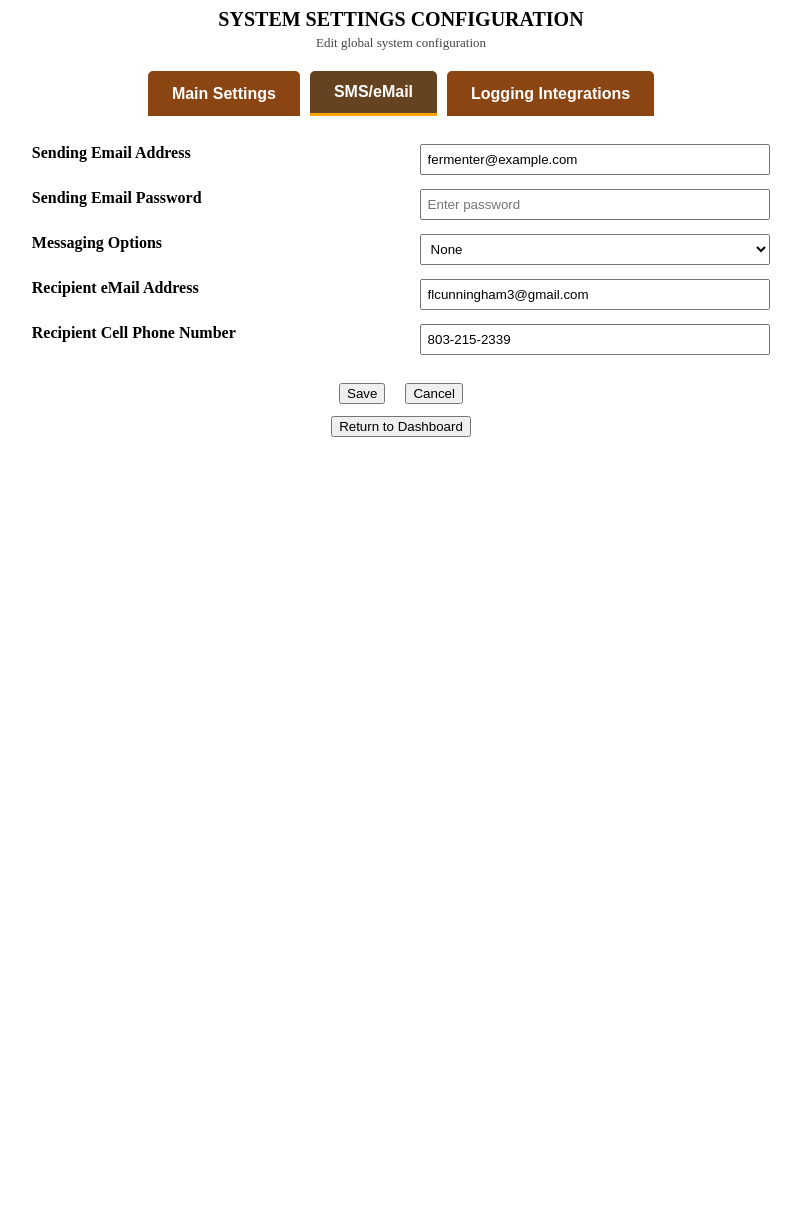
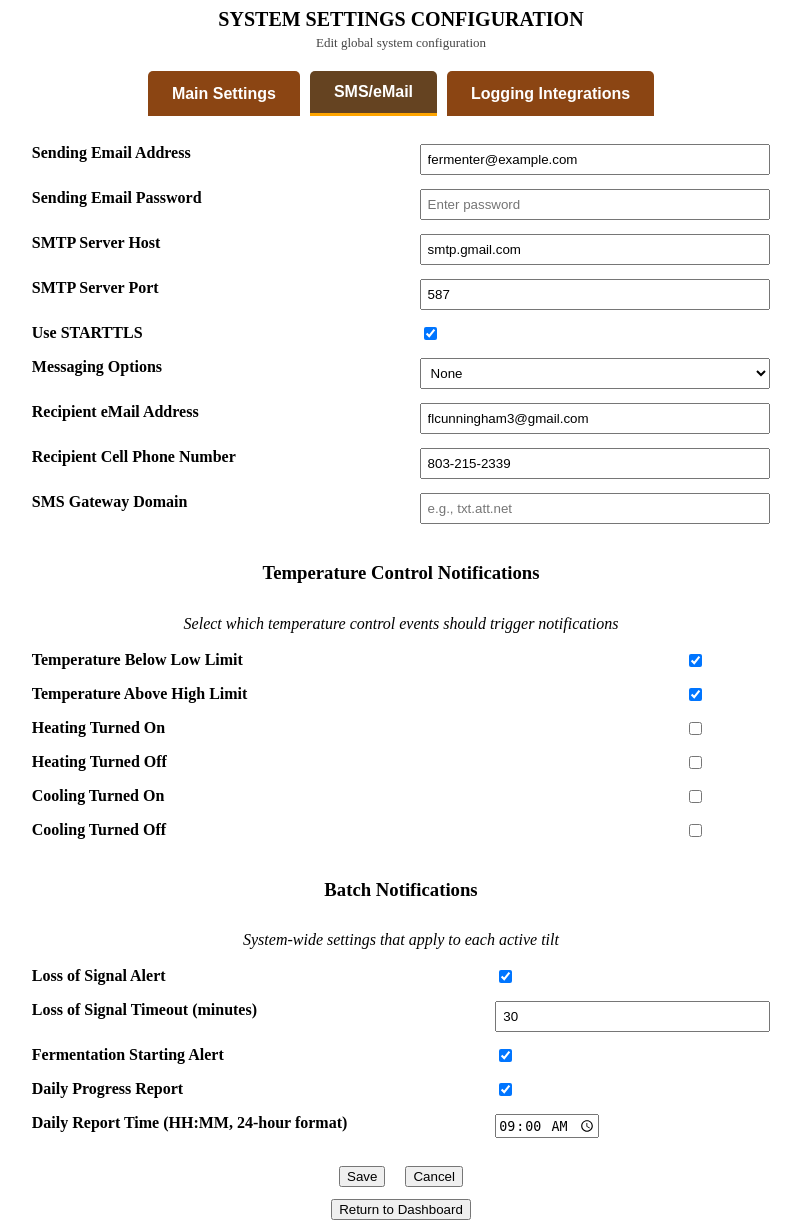
Before and after one commit to RabbitFarmer/Fermenter-Temp-Controller, a Flask app: page /system_config in a window 1280 px wide, after a click on "SMS/eMail". Shown: the whole page, without its empty margins (239-1040 px from the left). Before the commit the page ends 437 px from the top, so only its background shows below. Run offline with Flask 3, Linux system fonts and the light colour scheme; parts of the project's set-up code (start-up, migrations or seed data) failed here and were passed over.

Commit message:
Add email/SMS notification infrastructure and UI settings
Co-authored-by: RabbitFarmer <42279002+RabbitFarmer@users.noreply.github.com>

```diff
--- a/app.py
+++ b/app.py
@@ -382,6 +382,7 @@ live_tilts = {}
 tilt_status = {}
 
 last_tilt_log_ts = {}
+batch_notification_state = {}  # Track notification state per tilt/brewid
 
 def generate_brewid(beer_name, batch_name, date_str):
     id_str = f"{beer_name}-{batch_name}-{date_str}"
@@ -414,6 +415,54 @@ def get_current_temp_for_control_tilt():
         if info.get("temp_f") is not None:
             return info.get("temp_f")
     return None
+
+def log_tilt_reading(color, gravity, temp_f, rssi):
+    """
+    Log tilt readings with interval-based rate limiting and batch tracking.
+    Also handles batch notification triggers (loss of signal, fermentation start, etc.).
+    """
+    cfg = tilt_cfg.get(color, {})
+    brewid = cfg.get('brewid', '')
+
+    # Rate limiting based on tilt_logging_interval_minutes
+    interval_minutes = int(system_cfg.get('tilt_logging_interval_minutes', 15))
+    now = datetime.utcnow()
+    last_log = last_tilt_log_ts.get(color)
+
+    if last_log:
+        elapsed = (now - last_log).total_seconds() / 60.0
+        if elapsed < interval_minutes:
+            return
+
+    last_tilt_log_ts[color] = now
+
+    # Create payload
+    payload = {
+        "timestamp": now.replace(microsecond=0).isoformat() + "Z",
+        "tilt_color": color,
+        "gravity": round(gravity, 3) if gravity is not None else None,
+        "temp_f": temp_f,
+        "rssi": rssi,
+        "beer_name": cfg.get("beer_name", ""),
+        "batch_name": cfg.get("batch_name", ""),
+        "brewid": brewid,
+        "recipe_og": cfg.get("recipe_og", ""),
+        "actual_og": cfg.get("actual_og"),
+        "og_confirmed": cfg.get("og_confirmed", False)
+    }
+
+    # Log to control log
+    append_control_log("tilt_reading", payload)
+
+    # Log to batch-specific jsonl
+    if brewid:
+        append_sample_to_batch_jsonl(color, brewid, payload)
+
+    # Forward to third-party if configured
+    forward_to_third_party_if_configured(payload)
+
+    # Track batch notification state and check triggers
+    check_batch_notifications(color, gravity, temp_f, brewid, cfg)
 
 def detection_callback(device, advertisement_data):
     try:
@@ -689,6 +738,266 @@ def send_warning(subject, body):
     ok = attempt_send_notifications(subject, body)
     return ok
 
+def send_temp_control_notification(event_type, temp, low_limit, high_limit, tilt_color):
+    """
+    Send notifications for temperature control events if enabled in settings.
+    """
+    # Get temp control notification settings
+    temp_notif_cfg = system_cfg.get('temp_control_notifications', {})
+
+    # Check if this specific event type is enabled
+    if not temp_notif_cfg.get(f'enable_{event_type}', False):
+        return
+
+    brewery_name = system_cfg.get('brewery_name', 'Unknown Brewery')
+    now = datetime.utcnow()
+
+    # Create caption based on event type
+    caption_map = {
+        'temp_below_low_limit': f'Temperature Below Low Limit - Current: {temp:.1f}°F, Low Limit: {low_limit:.1f}°F',
+        'temp_above_high_limit': f'Temperature Above High Limit - Current: {temp:.1f}°F, High Limit: {high_limit:.1f}°F',
+        'heating_on': f'Heating Turned On - Current: {temp:.1f}°F, Low Limit: {low_limit:.1f}°F',
+        'heating_off': f'Heating Turned Off - Current: {temp:.1f}°F',
+        'cooling_on': f'Cooling Turned On - Current: {temp:.1f}°F, High Limit: {high_limit:.1f}°F',
+        'cooling_off': f'Cooling Turned Off - Current: {temp:.1f}°F'
+    }
+
+    caption = caption_map.get(event_type, f'Temperature Control Event: {event_type}')
+
+    subject = f"{brewery_name} - Temperature Control Alert"
+    body = f"""Brewery Name: {brewery_name}
+Date: {now.strftime('%Y-%m-%d')}
+Time: {now.strftime('%H:%M:%S')}
+Tilt Color: {tilt_color}
+
+{caption}"""
+
+    attempt_send_notifications(subject, body)
+
+def check_batch_notifications(color, gravity, temp_f, brewid, cfg):
+    """
+    Check and trigger batch-specific notifications:
+    1. Loss of signal detection
+    2. Fermentation starting detection
+    3. Daily report scheduling (handled separately in periodic task)
+    """
+    if not brewid:
+        return
+
+    # Get notification settings from system config
+    notif_cfg = system_cfg.get('batch_notifications', {})
+
+    # Initialize state for this brewid if needed
+    if brewid not in batch_notification_state:
+        batch_notification_state[brewid] = {
+            'last_reading_time': datetime.utcnow(),
+            'signal_lost': False,
+            'signal_loss_notified': False,
+            'fermentation_started': False,
+            'fermentation_start_notified': False,
+            'gravity_history': [],
+            'last_daily_report': None
+        }
+
+    state = batch_notification_state[brewid]
+    state['last_reading_time'] = datetime.utcnow()
+
+    # Reset signal loss flag when we receive a reading
+    if state['signal_lost']:
+        state['signal_lost'] = False
+        state['signal_loss_notified'] = False
+
+    # Track gravity history for fermentation start detection
+    if gravity is not None:
+        state['gravity_history'].append({
+            'gravity': gravity,
+            'timestamp': datetime.utcnow()
+        })
+        # Keep only recent readings (last 10)
+        if len(state['gravity_history']) > 10:
+            state['gravity_history'].pop(0)
+
+    # Check fermentation starting condition
+    if notif_cfg.get('enable_fermentation_starting', True):
+        check_fermentation_starting(color, brewid, cfg, state)
+
+def check_fermentation_starting(color, brewid, cfg, state):
+    """
+    Detect fermentation start: 3 consecutive readings at least 0.010 below starting gravity.
+    """
+    if state.get('fermentation_start_notified'):
+        return
+
+    actual_og = cfg.get('actual_og')
+    if not actual_og:
+        return
+
+    try:
+        starting_gravity = float(actual_og)
+    except (ValueError, TypeError):
+        return
+
+    history = state.get('gravity_history', [])
+    if len(history) < 3:
+        return
+
+    # Check last 3 readings
+    last_three = history[-3:]
+    all_below_threshold = all(
+        reading['gravity'] is not None and reading['gravity'] <= (starting_gravity - 0.010)
+        for reading in last_three
+    )
+
+    if all_below_threshold:
+        current_gravity = last_three[-1]['gravity']
+        brewery_name = system_cfg.get('brewery_name', 'Unknown Brewery')
+        beer_name = cfg.get('beer_name', 'Unknown Beer')
+
+        subject = f"{brewery_name} - Fermentation Started"
+        body = f"""Brewery Name: {brewery_name}
+Tilt Color: {color}
+Brew Name: {beer_name}
+Date/Time: {datetime.utcnow().strftime('%Y-%m-%d %H:%M:%S')}
+
+Fermentation has started.
+Gravity at start: {starting_gravity:.3f}
+Gravity now: {current_gravity:.3f}"""
+
+        if attempt_send_notifications(subject, body):
+            state['fermentation_start_notified'] = True
+            state['fermentation_started'] = True
+
+def check_signal_loss():
+    """
+    Periodic check for loss of signal on all active tilts.
+    Run this in a separate thread or periodic task.
+    """
+    notif_cfg = system_cfg.get('batch_notifications', {})
+    if not notif_cfg.get('enable_loss_of_signal', True):
+        return
+
+    loss_timeout_minutes = int(notif_cfg.get('loss_of_signal_timeout_minutes', 30))
+    now = datetime.utcnow()
+
+    for brewid, state in batch_notification_state.items():
+        if state.get('signal_loss_notified'):
+            continue
+
+        last_reading = state.get('last_reading_time')
+        if not last_reading:
+            continue
+
+        elapsed_minutes = (now - last_reading).total_seconds() / 60.0
+
+        if elapsed_minutes >= loss_timeout_minutes:
+            # Find the tilt color and config for this brewid
+            color = None
+            cfg = None
+            for tilt_color, tilt_data in tilt_cfg.items():
+                if tilt_data.get('brewid') == brewid:
+                    color = tilt_color
+                    cfg = tilt_data
+                    break
+
+            if color and cfg:
+                brewery_name = system_cfg.get('brewery_name', 'Unknown Brewery')
+                beer_name = cfg.get('beer_name', 'Unknown Beer')
+
+                subject = f"{brewery_name} - Loss of Signal"
+                body = f"""Brewery Name: {brewery_name}
+Tilt Color: {color}
+Brew Name: {beer_name}
+Date/Time: {now.strftime('%Y-%m-%d %H:%M:%S')}
+
+Loss of Signal -- Receiving no tilt readings"""
+
+                if attempt_send_notifications(subject, body):
+                    state['signal_lost'] = True
+                    state['signal_loss_notified'] = True
+
+def send_daily_report():
+    """
+    Send daily progress report for all active tilts.
+    Should be scheduled to run at user-specified time.
+    """
+    notif_cfg = system_cfg.get('batch_notifications', {})
+    if not notif_cfg.get('enable_daily_report', True):
+        return
+
+    brewery_name = system_cfg.get('brewery_name', 'Unknown Brewery')
+
+    for color, cfg in tilt_cfg.items():
+        brewid = cfg.get('brewid')
+        if not brewid:
+            continue
+
+        # Check if we have recent data for this tilt
+        if color not in live_tilts:
+            continue
+
+        state = batch_notification_state.get(brewid, {})
+
+        # Check if we already sent today's report
+        last_report = state.get('last_daily_report')
+        if last_report:
+            try:
+                last_report_dt = datetime.fromisoformat(last_report)
+                if (datetime.utcnow() - last_report_dt).total_seconds() < 20 * 3600:  # Less than 20 hours
+                    continue
+            except Exception:
+                pass
+
+        beer_name = cfg.get('beer_name', 'Unknown Beer')
+        actual_og = cfg.get('actual_og')
+
+        if not actual_og:
+            continue
+
+        try:
+            starting_gravity = float(actual_og)
+        except (ValueError, TypeError):
+            continue
+
+        current_data = live_tilts.get(color, {})
+        current_gravity = current_data.get('gravity')
+
+        if current_gravity is None:
+            continue
+
+        net_change = starting_gravity - current_gravity
+
+        # Calculate change since yesterday (24 hours ago)
+        change_since_yesterday = 0.0
+        history = state.get('gravity_history', [])
+        if history:
+            # Find reading closest to 24 hours ago
+            target_time = datetime.utcnow() - timedelta(hours=24)
+            closest_reading = None
+            min_diff = float('inf')
+
+            for reading in history:
+                time_diff = abs((reading['timestamp'] - target_time).total_seconds())
+                if time_diff < min_diff:
+                    min_diff = time_diff
+                    closest_reading = reading
+
+            if closest_reading and closest_reading['gravity'] is not None:
+                change_since_yesterday = closest_reading['gravity'] - current_gravity
+
+        subject = f"{brewery_name} - Daily Report"
+        body = f"""Brewery Name: {brewery_name}
+Tilt Color: {color}
+Brew Name: {beer_name}
+Date/Time: {datetime.utcnow().strftime('%Y-%m-%d %H:%M:%S')}
+
+Starting Gravity: {starting_gravity:.3f}
+Last Gravity: {current_gravity:.3f}
+Net Change: {net_change:.3f}
+Change since yesterday: {change_since_yesterday:.3f}"""
+
+        if attempt_send_notifications(subject, body):
+            state['last_daily_report'] = datetime.utcnow().isoformat()
+
 # --- Kasa command dedupe & rate limit -------------------------------------
 _last_kasa_command = {}
 _KASA_RATE_LIMIT_SECONDS = int(system_cfg.get("kasa_rate_limit_seconds", 10) or 10)
@@ -837,6 +1146,8 @@ def temperature_control_logic():
         if not temp_cfg.get("below_limit_logged"):
             append_control_log("temp_below_low_limit", {"low_limit": low, "current_temp": temp, "high_limit": high, "tilt_color": temp_cfg.get("tilt_color", "")})
             temp_cfg["below_limit_logged"] = True
+            # Send notification if enabled
+            send_temp_control_notification("temp_below_low_limit", temp, low, high, temp_cfg.get("tilt_color", ""))
     else:
         control_heating("off")
 
@@ -846,6 +1157,8 @@ def temperature_control_logic():
         if not temp_cfg.get("above_limit_logged"):
             append_control_log("temp_above_high_limit", {"low_limit": low, "current_temp": temp, "high_limit": high, "tilt_color": temp_cfg.get("tilt_color", "")})
             temp_cfg["above_limit_logged"] = True
+            # Send notification if enabled
+            send_temp_control_notification("temp_above_high_limit", temp, low, high, temp_cfg.get("tilt_color", ""))
     else:
         control_cooling("off")
 
@@ -882,6 +1195,8 @@ def kasa_result_listener():
                     temp_cfg["heating_error_msg"] = ""
                     event = "heating_on" if action == 'on' else "heating_off"
                     append_control_log(event, {"low_limit": temp_cfg.get("low_limit"), "current_temp": temp_cfg.get("current_temp"), "high_limit": temp_cfg.get("high_limit"), "tilt_color": temp_cfg.get("tilt_color", "")})
+                    # Send notification if enabled
+                    send_temp_control_notification(event, temp_cfg.get("current_temp", 0), temp_cfg.get("low_limit", 0), temp_cfg.get("high_limit", 0), temp_cfg.get("tilt_color", ""))
                 else:
                     temp_cfg["heating_error"] = True
                     temp_cfg["heating_error_msg"] = result.get('error', '') or ''
@@ -893,6 +1208,8 @@ def kasa_result_listener():
                     temp_cfg["cooling_error_msg"] = ""
                     event = "cooling_on" if action == 'on' else "cooling_off"
                     append_control_log(event, {"low_limit": temp_cfg.get("low_limit"), "current_temp": temp_cfg.get("current_temp"), "high_limit": temp_cfg.get("high_limit"), "tilt_color": temp_cfg.get("tilt_color", "")})
+                    # Send notification if enabled
+                    send_temp_control_notification(event, temp_cfg.get("current_temp", 0), temp_cfg.get("low_limit", 0), temp_cfg.get("high_limit", 0), temp_cfg.get("tilt_color", ""))
                 else:
                     temp_cfg["cooling_error"] = True
                     temp_cfg["cooling_error_msg"] = result.get('error', '') or ''
@@ -959,6 +1276,50 @@ def periodic_temp_control():
 
 threading.Thread(target=periodic_temp_control, daemon=True).start()
 
+# --- Periodic batch monitoring thread -------------------------------------
+def periodic_batch_monitoring():
+    """Monitor for signal loss and schedule daily reports."""
+    last_daily_check = None
+
+    while True:
+        try:
+            # Check for signal loss every 5 minutes
+            check_signal_loss()
+
+            # Check if it's time for daily reports
+            notif_cfg = system_cfg.get('batch_notifications', {})
+            daily_report_time = notif_cfg.get('daily_report_time', '09:00')  # Default 9 AM
+
+            now = datetime.utcnow()
+            current_time_str = now.strftime('%H:%M')
+
+            # Check if we should send daily report (within 5 minute window)
+            if daily_report_time:
+                try:
+                    report_hour, report_min = map(int, daily_report_time.split(':'))
+                    current_hour = now.hour
+                    current_min = now.minute
+
+                    # Check if current time is within 5 minutes of report time
+                    time_match = (current_hour == report_hour and
+                                 abs(current_min - report_min) < 5)
+
+                    # Only send once per day
+                    if time_match:
+                        if not last_daily_check or (now - last_daily_check).total_seconds() > 3600:
+                            send_daily_report()
+                            last_daily_check = now
+                except Exception as e:
+                    print(f"[LOG] Error checking daily report time: {e}")
+
+        except Exception as e:
+            print(f"[LOG] Exception in periodic_batch_monitoring: {e}")
+
+        # Sleep for 5 minutes
+        time.sleep(300)
+
+threading.Thread(target=periodic_batch_monitoring, daemon=True).start()
+
 # --- BLE scanner thread ---------------------------------------------------
 def ble_loop():
     async def run_scanner():
@@ -1008,6 +1369,7 @@ def update_system_config():
     sending_email_password = data.get("sending_email_password", "")
     if sending_email_password:
         system_cfg["sending_email_password"] = sending_email_password
+        system_cfg["smtp_password"] = sending_email_password  # Use same password for SMTP
 
     system_cfg.update({
         "brewery_name": data.get("brewery_name", ""),
@@ -1031,6 +1393,10 @@ def update_system_config():
         "external_url_2": data.get("external_url_2", system_cfg.get('external_url_2','')),
         "warning_mode": data.get("warning_mode", "NONE"),
         "sending_email": data.get("sending_email", system_cfg.get('sending_email','')),
+        "smtp_host": data.get("smtp_host", system_cfg.get('smtp_host', 'smtp.gmail.com')),
+        "smtp_port": int(data.get("smtp_port", system_cfg.get('smtp_port', 587))),
+        "smtp_starttls": 'smtp_starttls' in data,
+        "smtp_user": data.get("sending_email", system_cfg.get('sending_email','')),  # Use sending_email as SMTP user
         "sms_gateway_domain": data.get("sms_gateway_domain", system_cfg.get('sms_gateway_domain','')),
         "external_method": data.get("external_method", system_cfg.get('external_method','POST')),
         "external_content_type": data.get("external_content_type", system_cfg.get('external_content_type','form')),
@@ -1039,6 +1405,28 @@ def update_system_config():
         "kasa_rate_limit_seconds": data.get("kasa_rate_limit_seconds", system_cfg.get('kasa_rate_limit_seconds', 10)),
         "tilt_logging_interval_minutes": int(data.get("tilt_logging_interval_minutes", system_cfg.get("tilt_logging_interval_minutes", 15)))
     })
+
+    # Update temperature control notifications settings
+    temp_control_notif = {
+        'enable_temp_below_low_limit': 'enable_temp_below_low_limit' in data,
+        'enable_temp_above_high_limit': 'enable_temp_above_high_limit' in data,
+        'enable_heating_on': 'enable_heating_on' in data,
+        'enable_heating_off': 'enable_heating_off' in data,
+        'enable_cooling_on': 'enable_cooling_on' in data,
+        'enable_cooling_off': 'enable_cooling_off' in data,
+    }
+    system_cfg['temp_control_notifications'] = temp_control_notif
+
+    # Update batch notifications settings
+    batch_notif = {
+        'enable_loss_of_signal': 'enable_loss_of_signal' in data,
+        'loss_of_signal_timeout_minutes': int(data.get('loss_of_signal_timeout_minutes', 30)),
+        'enable_fermentation_starting': 'enable_fermentation_starting' in data,
+        'enable_daily_report': 'enable_daily_report' in data,
+        'daily_report_time': data.get('daily_report_time', '09:00'),
+    }
+    system_cfg['batch_notifications'] = batch_notif
+
     save_json(SYSTEM_CFG_FILE, system_cfg)
 
     new_warn = system_cfg.get('warning_mode','NONE')
--- a/templates/system_config.html
+++ b/templates/system_config.html
@@ -137,6 +137,18 @@
             <td><input type="password" name="sending_email_password" id="sending_email_password" placeholder="Enter password"></td>
           </tr>
           <tr>
+            <td><label for="smtp_host"><b>SMTP Server Host</b></label></td>
+            <td><input type="text" name="smtp_host" id="smtp_host" value="{{ system_settings.get('smtp_host', 'smtp.gmail.com') }}" placeholder="e.g., smtp.gmail.com"></td>
+          </tr>
+          <tr>
+            <td><label for="smtp_port"><b>SMTP Server Port</b></label></td>
+            <td><input type="number" name="smtp_port" id="smtp_port" value="{{ system_settings.get('smtp_port', 587) }}"></td>
+          </tr>
+          <tr>
+            <td><label for="smtp_starttls"><b>Use STARTTLS</b></label></td>
+            <td><input type="checkbox" name="smtp_starttls" id="smtp_starttls" {% if system_settings.get('smtp_starttls', True) %}checked{% endif %}></td>
+          </tr>
+          <tr>
             <td><label for="warning_mode"><b>Messaging Options</b></label></td>
             <td>
               <select name="warning_mode" id="warning_mode">
@@ -154,6 +166,72 @@
           <tr>
             <td><label for="mobile"><b>Recipient Cell Phone Number</b></label></td>
             <td><input type="text" name="mobile" id="mobile" value="{{ system_settings.get('mobile','') }}"></td>
+          </tr>
+          <tr>
+            <td><label for="sms_gateway_domain"><b>SMS Gateway Domain</b></label></td>
+            <td><input type="text" name="sms_gateway_domain" id="sms_gateway_domain" value="{{ system_settings.get('sms_gateway_domain','') }}" placeholder="e.g., txt.att.net"></td>
+          </tr>
+        </table>
+
+        <h3 style="text-align: center; margin-top: 30px;">Temperature Control Notifications</h3>
+        <table class="config-table" style="width: 60%; margin: auto;">
+          <tr>
+            <td colspan="2" style="text-align: center; font-style: italic; padding: 10px;">
+              Select which temperature control events should trigger notifications
+            </td>
+          </tr>
+          <tr>
+            <td><label for="enable_temp_below_low_limit"><b>Temperature Below Low Limit</b></label></td>
+            <td><input type="checkbox" name="enable_temp_below_low_limit" id="enable_temp_below_low_limit" {% if system_settings.get('temp_control_notifications', {}).get('enable_temp_below_low_limit', True) %}checked{% endif %}></td>
+          </tr>
+          <tr>
+            <td><label for="enable_temp_above_high_limit"><b>Temperature Above High Limit</b></label></td>
+            <td><input type="checkbox" name="enable_temp_above_high_limit" id="enable_temp_above_high_limit" {% if system_settings.get('temp_control_notifications', {}).get('enable_temp_above_high_limit', True) %}checked{% endif %}></td>
+          </tr>
+          <tr>
+            <td><label for="enable_heating_on"><b>Heating Turned On</b></label></td>
+            <td><input type="checkbox" name="enable_heating_on" id="enable_heating_on" {% if system_settings.get('temp_control_notifications', {}).get('enable_heating_on', False) %}checked{% endif %}></td>
+          </tr>
+          <tr>
+            <td><label for="enable_heating_off"><b>Heating Turned Off</b></label></td>
+            <td><input type="checkbox" name="enable_heating_off" id="enable_heating_off" {% if system_settings.get('temp_control_notifications', {}).get('enable_heating_off', False) %}checked{% endif %}></td>
+          </tr>
+          <tr>
+            <td><label for="enable_cooling_on"><b>Cooling Turned On</b></label></td>
+            <td><input type="checkbox" name="enable_cooling_on" id="enable_cooling_on" {% if system_settings.get('temp_control_notifications', {}).get('enable_cooling_on', False) %}checked{% endif %}></td>
+          </tr>
+          <tr>
+            <td><label for="enable_cooling_off"><b>Cooling Turned Off</b></label></td>
+            <td><input type="checkbox" name="enable_cooling_off" id="enable_cooling_off" {% if system_settings.get('temp_control_notifications', {}).get('enable_cooling_off', False) %}checked{% endif %}></td>
+          </tr>
+        </table>
+
+        <h3 style="text-align: center; margin-top: 30px;">Batch Notifications</h3>
+        <table class="config-table" style="width: 60%; margin: auto;">
+          <tr>
+            <td colspan="2" style="text-align: center; font-style: italic; padding: 10px;">
+              System-wide settings that apply to each active tilt
+            </td>
+          </tr>
+          <tr>
+            <td><label for="enable_loss_of_signal"><b>Loss of Signal Alert</b></label></td>
+            <td><input type="checkbox" name="enable_loss_of_signal" id="enable_loss_of_signal" {% if system_settings.get('batch_notifications', {}).get('enable_loss_of_signal', True) %}checked{% endif %}></td>
+          </tr>
+          <tr>
+            <td><label for="loss_of_signal_timeout_minutes"><b>Loss of Signal Timeout (minutes)</b></label></td>
+            <td><input type="number" name="loss_of_signal_timeout_minutes" id="loss_of_signal_timeout_minutes" value="{{ system_settings.get('batch_notifications', {}).get('loss_of_signal_timeout_minutes', 30) }}" min="1"></td>
+          </tr>
+          <tr>
+            <td><label for="enable_fermentation_starting"><b>Fermentation Starting Alert</b></label></td>
+            <td><input type="checkbox" name="enable_fermentation_starting" id="enable_fermentation_starting" {% if system_settings.get('batch_notifications', {}).get('enable_fermentation_starting', True) %}checked{% endif %}></td>
+          </tr>
+          <tr>
+            <td><label for="enable_daily_report"><b>Daily Progress Report</b></label></td>
+            <td><input type="checkbox" name="enable_daily_report" id="enable_daily_report" {% if system_settings.get('batch_notifications', {}).get('enable_daily_report', True) %}checked{% endif %}></td>
+          </tr>
+          <tr>
+            <td><label for="daily_report_time"><b>Daily Report Time (HH:MM, 24-hour format)</b></label></td>
+            <td><input type="time" name="daily_report_time" id="daily_report_time" value="{{ system_settings.get('batch_notifications', {}).get('daily_report_time', '09:00') }}"></td>
           </tr>
         </table>
 
```
